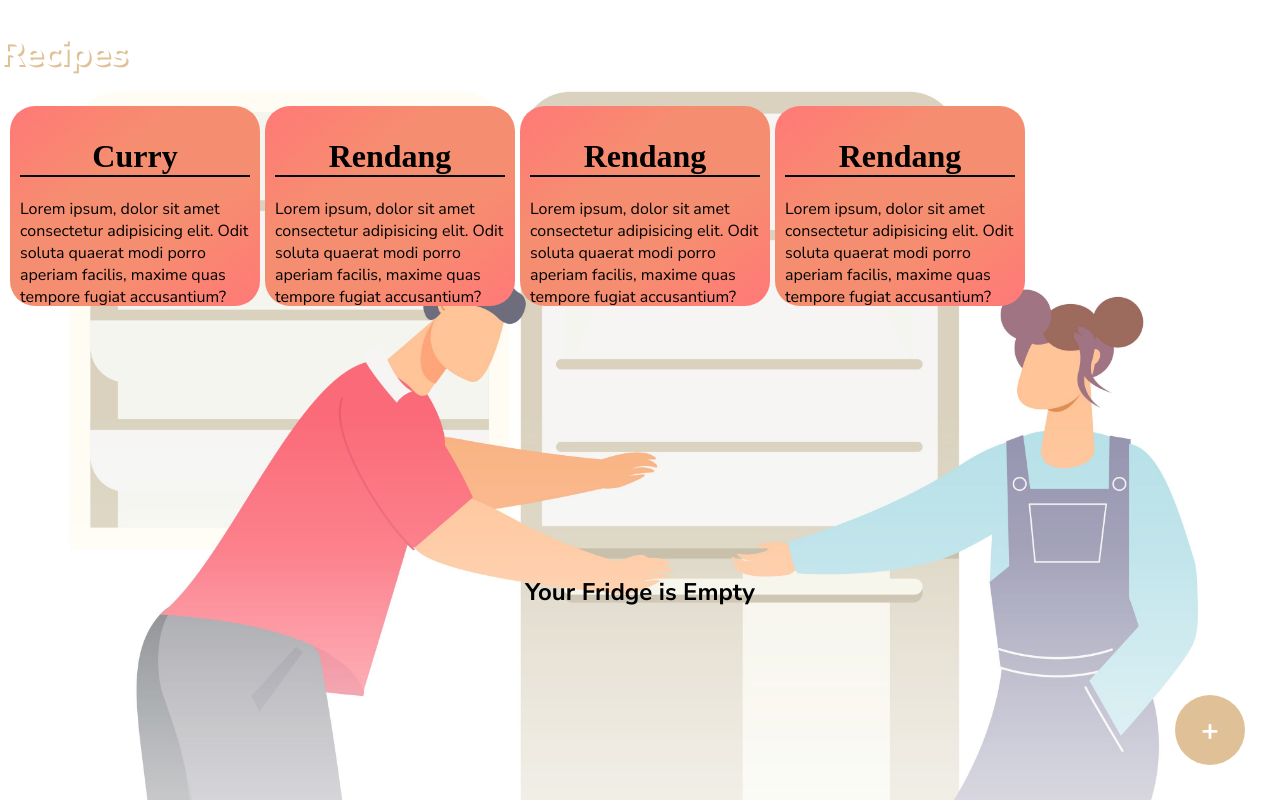
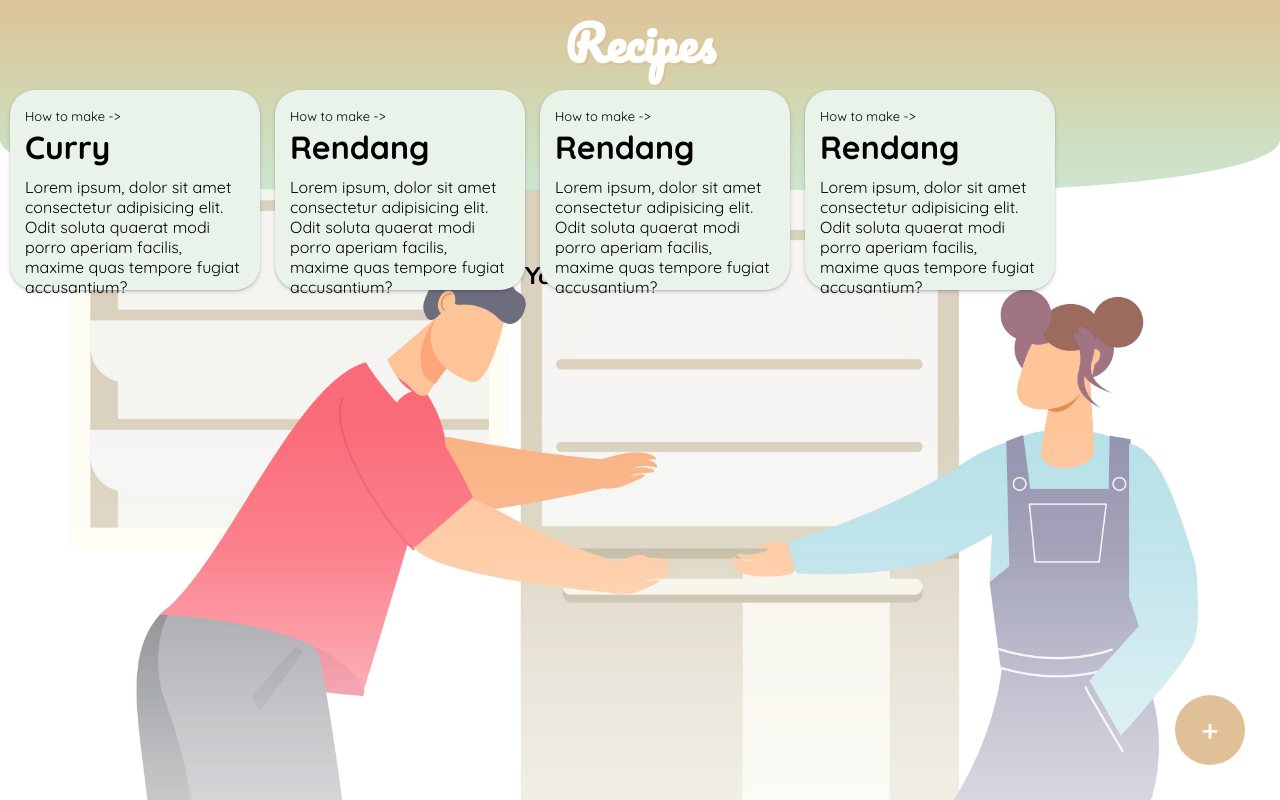
Before and after one commit to mpospelova/foodies_frontend, a Next.js app: page / in a window 1280 px wide. Shown: the top 800 px of the page. Built offline with nearby package versions, Linux system fonts and the light colour scheme.

Commit message:
Styling the upper part of the landing page

```diff
--- a/components/recipe_feed/RecipeItem/RecipeItem.js
+++ b/components/recipe_feed/RecipeItem/RecipeItem.js
@@ -5,6 +5,9 @@ import styles from "./RecipeItem.module.css";
 const RecipeItem = ({ name, summary }) => {
   return (
     <div className={styles.RecipeItem__container}>
+      <text className={styles.RecipeItem__howToMakeText}>
+        {"How to make ->"}
+      </text>
       <h1 className={styles.RecipeItem__name}>{name}</h1>
       <div className={styles.RecipeItem__summary}>{summary}</div>
     </div>
--- a/components/recipe_feed/RecipeItem/RecipeItem.module.css
+++ b/components/recipe_feed/RecipeItem/RecipeItem.module.css
@@ -1,24 +1,21 @@
 .RecipeItem__container {
   border-radius: 10px;
-  padding: 10px;
+  padding: 15px;
+  position: absolute;
 }
 
 .RecipeItem__summary {
-  /* text-overflow: clip; */
-  /* text-overflow: ellipsis; */
-  /* text-overflow: "…"; */
+  margin-top: 10px;
+  font-family: "Quicksand", sans-serif;
 }
-/* .RecipeItem__container {
-  width: 300px;
-}  */
 
 .RecipeItem__name {
-  text-align: center;
-  font-family: cursive;
+  text-align: left;
+  font-family: "Quicksand", sans-serif;
+  margin: 0;
 }
 
-.RecipeItem__name:after {
-  content: " ";
-  display: block;
-  border: 1px solid black;
+.RecipeItem__howToMakeText {
+  font-family: "Quicksand", sans-serif;
+  font-size: small;
 }
--- a/components/recipe_feed/RecipeList/RecipeList.js
+++ b/components/recipe_feed/RecipeList/RecipeList.js
@@ -37,8 +37,10 @@ const RecipeList = () => {
   ];
   return (
     <div>
-      <h2 className={styles.RecipeList__header}> Recipes </h2>
       <div className={styles.RecipeList__container}>
+        <h2 className={styles.RecipeList__header}> Recipes </h2>
+      </div>
+      <div className={styles.RecipeList__swiperContainer}>
         <Swiper slidesPerView={"auto"} spaceBetween={5}>
           {recipes.map(({ id, name, summary }) => (
             <SwiperSlide key={id} className={styles.swiperSlide}>
--- a/components/recipe_feed/RecipeList/RecipeList.module.css
+++ b/components/recipe_feed/RecipeList/RecipeList.module.css
@@ -2,32 +2,43 @@
   width: 250px;
   height: 200px;
   border-radius: 25px;
-  background-image: linear-gradient(
-    to right bottom,
-    #ff7878,
-    #fd7e75,
-    #fb8373,
-    #f88971,
-    #f58e70,
-    #f58e70,
-    #f58e70,
-    #f58e70,
-    #f88971,
-    #fb8373,
-    #fd7e75,
-    #ff7878
-  );
+  margin: 10px;
+  background-color: #e9f3ea;
+  box-shadow: rgba(50, 50, 93, 0.25) 0px 2px 5px -1px,
+    rgba(0, 0, 0, 0.3) 0px 1px 3px -1px;
   /* overflow: hidden; */
 }
 
 .RecipeList__container {
-  margin: 10px;
+  width: 100%;
+  background-image: linear-gradient(
+    to bottom,
+    #e0c097,
+    #d8cba1,
+    #d2d5af,
+    #cedec0,
+    #cee5d0
+  );
+  position: absolute;
+  top: -10px;
+  height: 25vh;
+  border-radius: 0 0 25% 25%;
 }
 
 .RecipeList__header {
-  text-align: left;
+  position: absolute;
+  width: 100%;
+  text-align: center;
   color: white;
-  font-size: 2.2em;
+  font-size: 3em;
   font-weight: 800;
   text-shadow: 2px 2px #e0c097;
+  font-family: "Pacifico", cursive;
+  margin: 0;
+  top: 10px;
 }
+
+.RecipeList__swiperContainer {
+  position: absolute;
+  top: 80px;
+}
--- a/styles/globals.css
+++ b/styles/globals.css
@@ -1,4 +1,9 @@
 @import url("https://fonts.googleapis.com/css2?family=Nunito+Sans:ital,wght@0,200;0,300;0,400;0,600;0,700;0,800;0,900;1,200;1,300;1,400;1,600;1,800;1,900&display=swap");
+@import url("https://fonts.googleapis.com/css2?family=Pacifico&display=swap");
+@import url("https://fonts.googleapis.com/css2?family=Lato&display=swap");
+@import url("https://fonts.googleapis.com/css2?family=Mukta:wght@300;400&display=swap");
+@import url("https://fonts.googleapis.com/css2?family=Mukta:wght@300;400&family=Open+Sans&display=swap");
+@import url("https://fonts.googleapis.com/css2?family=Quicksand:wght@400;500;600;700&display=swap");
 html,
 body {
   padding: 0;
```
